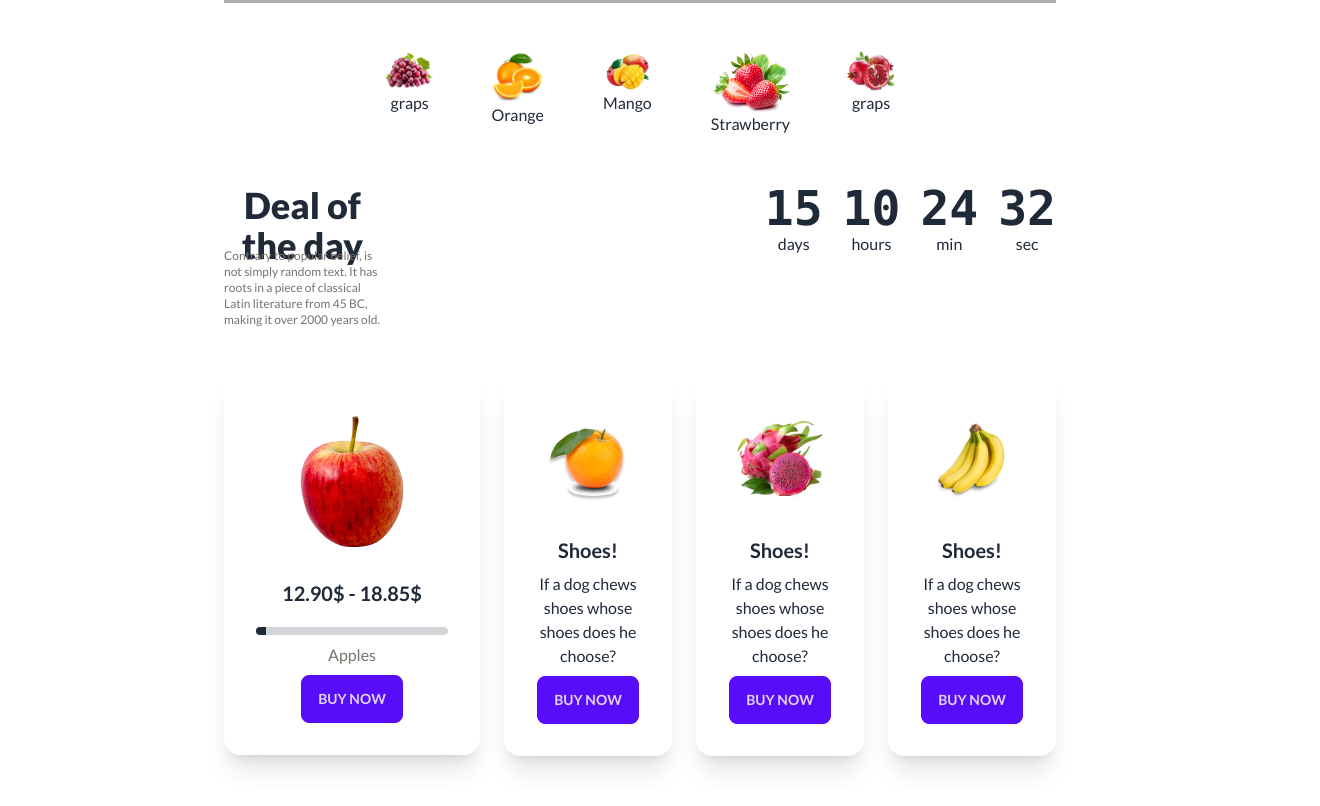
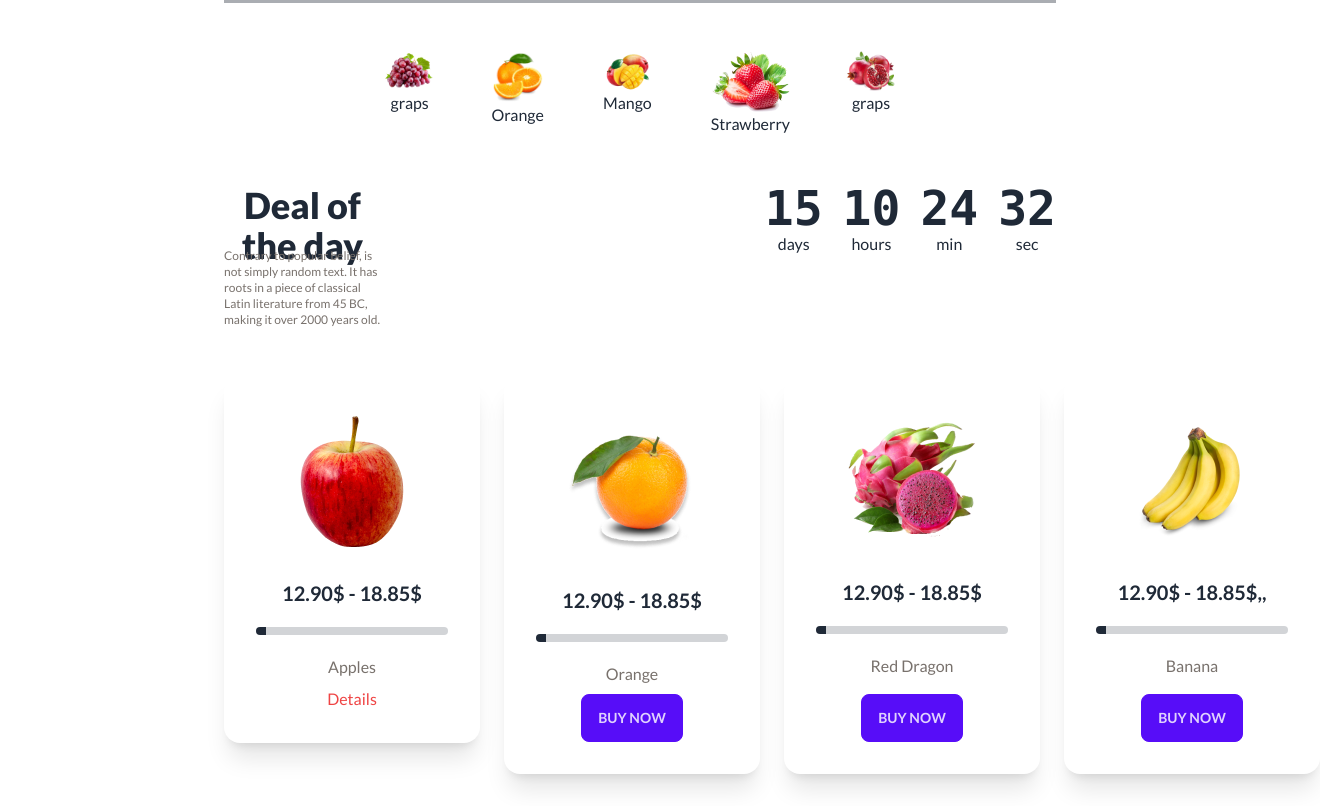
Before and after one commit to Monira902/B8A3-FRUIT-ASSIGNMENT-2, a plain HTML site: page index.html in a window 1280 px wide. Shown: the part 793-1599 px from the top of the page, 1320 px wide, since content can reach past the window. Drawn offline with nearby package versions, Linux system fonts and the light colour scheme; grey boxes are pictures that could not be loaded.

Commit message:
First Modal Add

```diff
--- a/index.html
+++ b/index.html
@@ -279,10 +279,37 @@
               <div class="card-body items-center text-center">
                 <h2 class="card-title mb-3">12.90$ - 18.85$</h2>
                 <progress class="progress w-48"></progress>
-                <p class="text-stone-500">Apples</p>
-                <div class="card-actions">
-                  <button class="btn btn-primary">Buy Now</button>
-                </div>
+                <p class="text-stone-500 mt-3">Apples</p>
+                <!-- MODAL START -->
+               <!-- The button to open modal -->
+<label for="my_modal_7" class="text-red-500">Details</label>
+
+
+<input type="checkbox" id="my_modal_7" class="modal-toggle" />
+<div class="modal">
+  <div class="modal-box">
+    <!-- FIRST MODAL CARD START -->
+    <div class="card w-auto bg-base-100 ">
+      <figure class="px-10 pt-10">
+        <img src="/images/fruit8.png" alt="Shoes" class="rounded-xl h-60 w-60" />
+      </figure>
+      <div class="card-body items-center text-center">
+        <h2 class="card-title btn btn-ghost normal-case text-3xl font-extrabold mb-4">Red Dragon</h2>
+        <p class="text-xs font-medium text-stone-500">Professional employees are there for you to pick the most <br> amazing and fresh fruits.</p>
+        <div class="card-actions">
+          <button class="btn btn-outline btn-error">Close</button>
+          <button class="btn btn-secondary bg-red-400">Buy Now</button>
+        </div>
+      </div>
+    </div>
+
+    <!-- FIRST MODAL CARD END -->
+
+  </div>
+  <label class="modal-backdrop" for="my_modal_7">Close</label>
+</div>
+
+                <!-- MODAL END -->
               </div>
             </div>
 
@@ -294,8 +321,9 @@
               <img src="/images/fruit7.png" alt="Shoes" class="rounded-xl" />
             </figure>
             <div class="card-body items-center text-center">
-              <h2 class="card-title">Shoes!</h2>
-              <p>If a dog chews shoes whose shoes does he choose?</p>
+              <h2 class="card-title mb-3">12.90$ - 18.85$</h2>
+              <progress class="progress w-48"></progress>
+              <p class="text-stone-500 mt-3">Orange</p>
               <div class="card-actions">
                 <button class="btn btn-primary">Buy Now</button>
               </div>
@@ -308,8 +336,9 @@
               <img src="/images/fruit8.png" alt="Shoes" class="rounded-xl" />
             </figure>
             <div class="card-body items-center text-center">
-              <h2 class="card-title">Shoes!</h2>
-              <p>If a dog chews shoes whose shoes does he choose?</p>
+              <h2 class="card-title mb-3">12.90$ - 18.85$</h2>
+              <progress class="progress w-48"></progress>
+              <p class="text-stone-500 mt-3">Red Dragon</p>
               <div class="card-actions">
                 <button class="btn btn-primary">Buy Now</button>
               </div>
@@ -322,8 +351,9 @@
               <img src="/images/fruit9.png" alt="Shoes" class="rounded-xl" />
             </figure>
             <div class="card-body items-center text-center">
-              <h2 class="card-title">Shoes!</h2>
-              <p>If a dog chews shoes whose shoes does he choose?</p>
+              <h2 class="card-title mb-3">12.90$ - 18.85$,,</h2>
+              <progress class="progress w-48"></progress>
+              <p class="text-stone-500 mt-3">Banana</p>
               <div class="card-actions">
                 <button class="btn btn-primary">Buy Now</button>
               </div>
```
